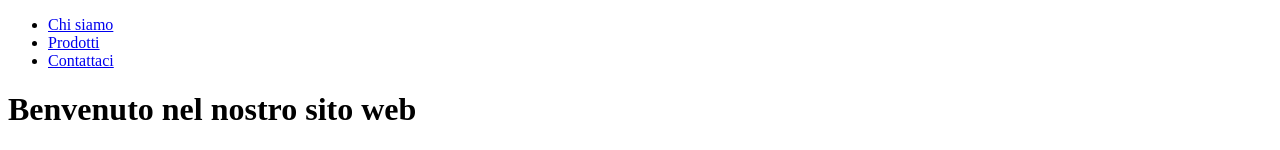
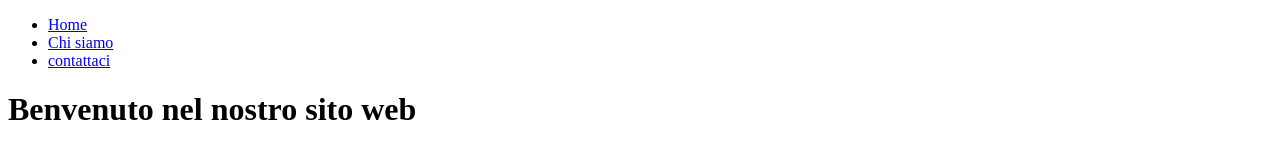
Before and after one commit to alessandrotiberia/react-router, a React (Vite) app: page / in a window 1280 px wide. Shown: the top 150 px of the page. Built offline with nearby package versions, Linux system fonts and the light colour scheme.

Commit message:
aggiunto router dom

```diff
--- a/package.json
+++ b/package.json
@@ -12,7 +12,8 @@
   "dependencies": {
     "react": "^19.2.6",
     "react-dom": "^19.2.6",
-    "react-router": "^7.15.0"
+    "react-router": "^7.15.0",
+    "react-router-dom": "^7.15.0"
   },
   "devDependencies": {
     "@eslint/js": "^10.0.1",
--- a/src/components/Navbar.jsx
+++ b/src/components/Navbar.jsx
@@ -1,4 +1,4 @@
-import { Link } from "react-router";
+import { Link } from "react-router-dom";
 
 //creo navbar dove collego dove contattarci, chi siamo ecc
 function Navbar() {
@@ -6,9 +6,9 @@
     return <>
     <nav>
         <ul>
-            <li><a href="/">Chi siamo</a></li>
-            <li><a href="/">Prodotti</a></li>
-            <li><a href="/">Contattaci</a></li>
+            <li><Link to="/">Home</Link></li>
+            <li><Link to="/chi-siamo">Chi siamo</Link></li>
+            <li><Link to="/contattaci">contattaci</Link></li>
         </ul>
     </nav>
     </>
```
Also changed, not shown: 1 other file (tests, documents, lock files or other folders).
